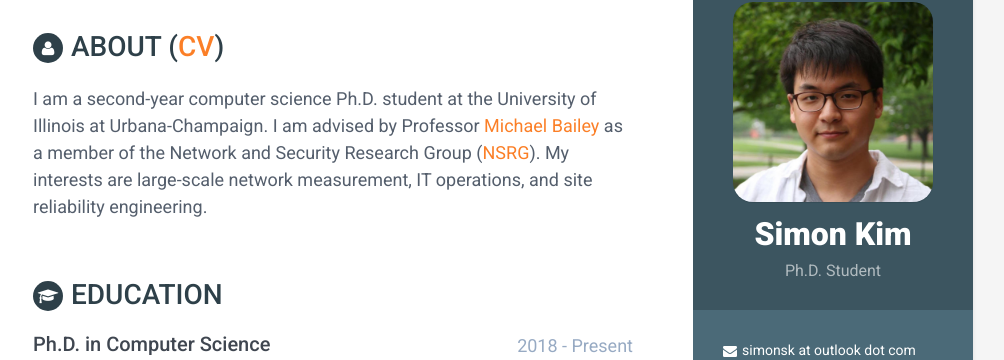
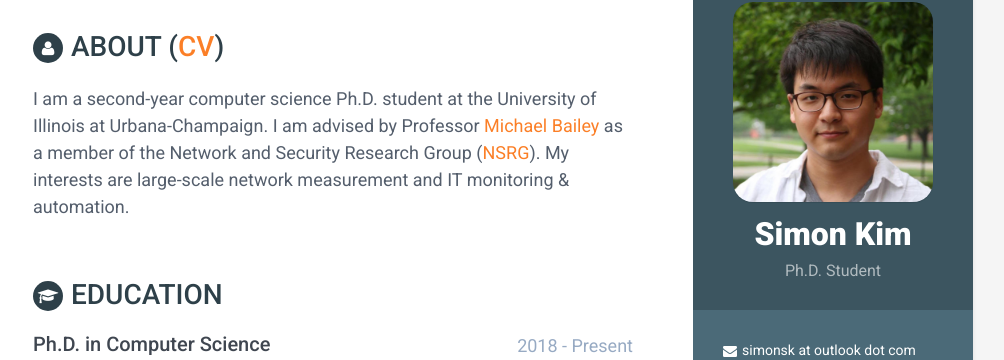
Before and after one commit to SimonSK/simonsk.github.io, a Jekyll site: the page built from index.html, in a window 1280 px wide. Shown: the part 58-418 px from the top of the page, without its empty margins (167-1171 px from the left). Built offline with Jekyll 4.4.1, drawn with Linux system fonts in a browser that asks for light colours.

Commit message:
summary update

```diff
--- a/_config.yml
+++ b/_config.yml
@@ -21,7 +21,7 @@ pic: profile.png  #place a 100x100 picture inside /assets/images/ folder and pro
 about: "I am a second-year computer science Ph.D. student at the University of Illinois at Urbana-Champaign.
         I am advised by Professor <a href=\"http://mdbailey.ece.illinois.edu\" target=\"_blank\">Michael Bailey</a>
         as a member of the Network and Security Research Group (<a href=\"https://nsrg.sprai.org\" target=\"_blank\">NSRG</a>).
-        My interests are large-scale network measurement, IT operations, and site reliability engineering."
+        My interests are large-scale network measurement and IT monitoring & automation."
 
 #I am advised by Michael Bailey as a member of the Network & Security Research Group.
 #
```
